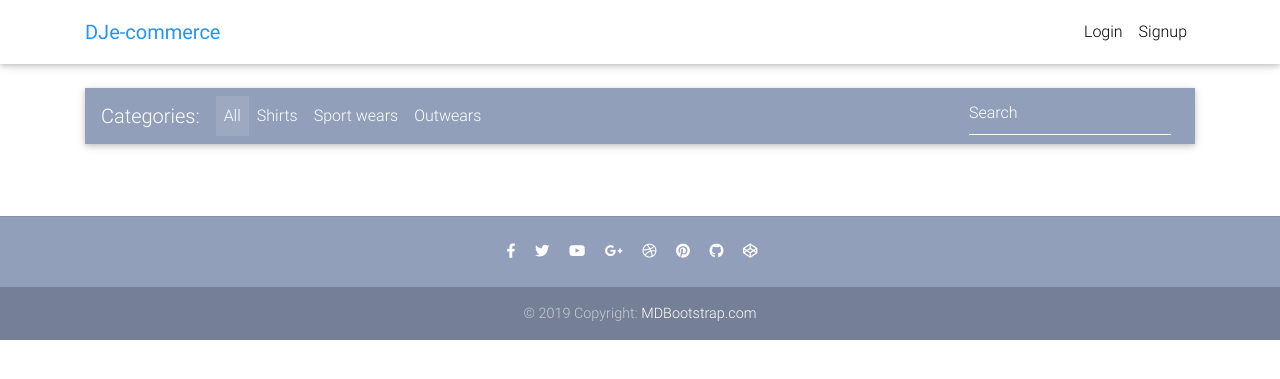
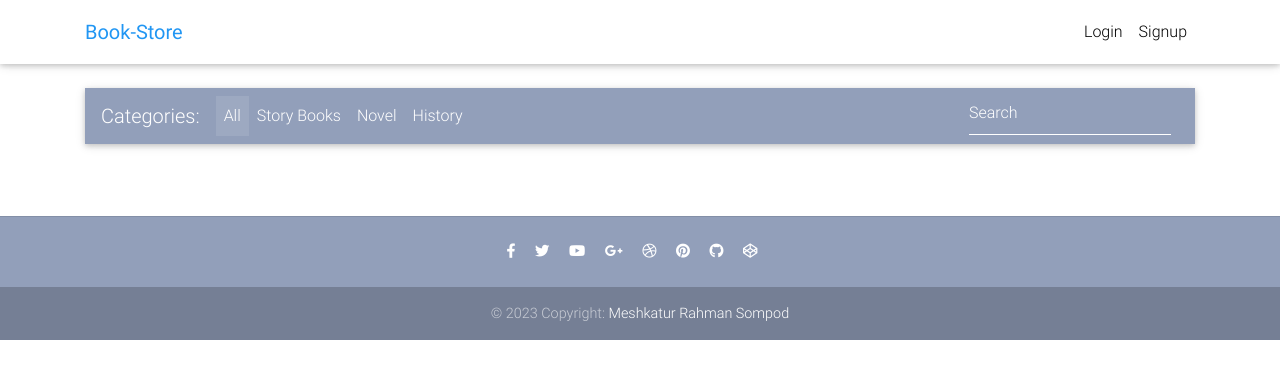
Before and after one commit to RafsanRifat/Ecommerce-project, a Django app: page / in a window 1280 px wide. Shown: the top 379 px of the page. Run offline with Django 3.2, Linux system fonts and the light colour scheme; data that the repository does not hold is empty; some libraries are stand-ins or nearby versions.

Commit message:
project updated

```diff
--- a/core/models.py
+++ b/core/models.py
@@ -7,9 +7,9 @@ from django_countries.fields import CountryField
 
 
 CATEGORY_CHOICES = (
-    ('S', 'Shirt'),
-    ('SW', 'Sport wear'),
-    ('OW', 'Outwear')
+    ('S', 'Story Book'),
+    ('SW', 'Novel'),
+    ('OW', 'History')
 )
 
 LABEL_CHOICES = (
--- a/templates/footer.html
+++ b/templates/footer.html
@@ -40,8 +40,8 @@
 
     <!--Copyright-->
     <div class="footer-copyright py-3">
-      © 2019 Copyright:
-      <a href="https://mdbootstrap.com/education/bootstrap/" target="_blank"> MDBootstrap.com </a>
+      © 2023 Copyright:
+      <a href="https://mdbootstrap.com/education/bootstrap/" target="_blank"> Meshkatur Rahman Sompod </a>
     </div>
     <!--/.Copyright-->
 
--- a/templates/home.html
+++ b/templates/home.html
@@ -27,13 +27,13 @@
               </a>
             </li>
             <li class="nav-item">
-              <a class="nav-link" href="#">Shirts</a>
+              <a class="nav-link" href="#">Story Books</a>
             </li>
             <li class="nav-item">
-              <a class="nav-link" href="#">Sport wears</a>
+              <a class="nav-link" href="#">Novel</a>
             </li>
             <li class="nav-item">
-              <a class="nav-link" href="#">Outwears</a>
+              <a class="nav-link" href="#">History</a>
             </li>
 
           </ul>
@@ -58,7 +58,7 @@
           {% for item in object_list %}
           <div class="col-lg-3 col-md-6 mb-4">
 
-            <div class="card">
+            <div class="card" style="height:500px">
 
               <div class="view overlay">
                 {% comment %} <img src="https://mdbootstrap.com/img/Photos/Horizontal/E-commerce/Vertical/12.jpg" class="card-img-top" {% endcomment %}
--- a/templates/navbar.html
+++ b/templates/navbar.html
@@ -5,7 +5,7 @@
 
       <!-- Brand -->
       <a class="navbar-brand waves-effect" href="/">
-        <strong class="blue-text">DJe-commerce</strong>
+        <strong class="blue-text">Book-Store</strong>
       </a>
 
       <!-- Collapse -->
--- a/templates/product.html
+++ b/templates/product.html
@@ -11,7 +11,8 @@
         <!--Grid column-->
         <div class="col-md-6 mb-4">
 
-          <img src="https://mdbootstrap.com/img/Photos/Horizontal/E-commerce/Products/14.jpg" class="img-fluid" alt="">
+          <img src="{{ object.image.url }}">
+<!--          <img src="https://mdbootstrap.com/img/Photos/Horizontal/E-commerce/Products/14.jpg" class="img-fluid" alt="">-->
 
         </div>
         <!--Grid column-->
```
